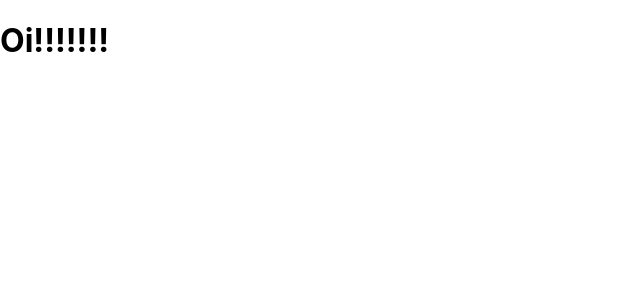
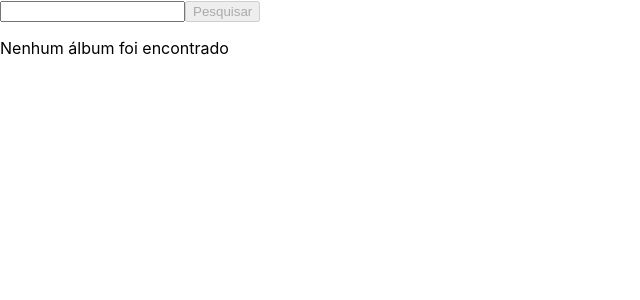
Before and after one commit to leandrojpcarvalho/Project-Trybe-Tunes-React, a React (Vite) app: page /search in a window 1280 px wide. Shown: the top 300 px of the page, without its empty margins (0-640 px from the left). Built offline with nearby package versions, Linux system fonts and the light colour scheme.

Commit message:
requisito 2

```diff
--- a/src/App.tsx
+++ b/src/App.tsx
@@ -9,6 +9,7 @@ function App() {
       <Route path="/" element={ <Login /> } />
       <Route path="/loading" element={ <Loading /> } />
       <Route path="/search" element={ <Search /> } />
+      <Route path="/album/:id" element={ <h2>Ops...</h2> } />
     </Routes>
   );
 }
--- /dev/null
+++ b/src/Components/Album.tsx
@@ -0,0 +1,24 @@
+import { NavLink } from 'react-router-dom';
+import { AlbumType } from '../types';
+
+function Album(props: AlbumType) {
+  const { artworkUrl100, collectionName, collectionId } = props;
+  return (
+    <section className="album">
+      <div className="backgroud">
+        <NavLink
+          to={ `/album/${collectionId}` }
+          data-testid={ `link-to-album-${collectionId}` }
+        >
+          <h3>{ collectionName }</h3>
+        </NavLink>
+        <img
+          src={ artworkUrl100 }
+          alt={ `foto do album ${collectionName}` }
+        />
+      </div>
+    </section>
+  );
+}
+
+export default Album;
--- /dev/null
+++ b/src/Components/InputButton.tsx
@@ -0,0 +1,38 @@
+type InputButtonType = {
+  type: string;
+  handleOnChange: (event: React.ChangeEvent<HTMLInputElement>) => void;
+  handleOnClick: (event: React.MouseEvent<HTMLButtonElement, MouseEvent>) => void;
+  isDisabled: boolean;
+  innerHTML: string;
+};
+
+function InputButton(props:InputButtonType) {
+  const { type, handleOnChange, handleOnClick, isDisabled, innerHTML } = props;
+  const obj = {
+    input: 'name',
+    button: 'submit',
+  };
+  if (type === 'search') {
+    obj.button = 'artist';
+    obj.input = 'artist';
+  }
+  return (
+    <form>
+      <input
+        type="text"
+        data-testid={ `${type}-${obj.input}-input` }
+        onChange={ (event) => handleOnChange(event) }
+      />
+      <button
+        data-testid={ `${type}-${obj.button}-button` }
+        disabled={ isDisabled }
+        type="submit"
+        onClick={ (event) => handleOnClick(event) }
+      >
+        {innerHTML}
+      </button>
+    </form>
+  );
+}
+
+export default InputButton;
--- a/src/pages/Login.tsx
+++ b/src/pages/Login.tsx
@@ -2,40 +2,45 @@ import { useNavigate } from 'react-router-dom';
 import { useState } from 'react';
 import { createUser } from '../services/userAPI';
 import Loading from './Loading';
+import InputButton from '../Components/InputButton';
+
+const INITIAL_STATE = {
+  name: '',
+  isLoading: false,
+  isDisabled: true,
+};
 
 function Login() {
-  const [name, setName] = useState('');
-  const [isLoading, setIsLoading] = useState(false);
+  const [objState, setObjState] = useState(INITIAL_STATE);
+
+  const { name, isDisabled, isLoading } = objState;
 
   const navigate = useNavigate();
 
-  const isDisabled = () => name.length < 3;
+  const handleOnChange = ({ target: { value } }: React.ChangeEvent<HTMLInputElement>) => {
+    setObjState((prevObj) => (
+      { ...prevObj,
+        name: value,
+        isDisabled: (value.length < 3),
+      }));
+  };
 
   const handleSubmit = async (event: React.MouseEvent<HTMLButtonElement, MouseEvent>) => {
     event.preventDefault();
-    setIsLoading(true);
+    setObjState({ ...objState, isLoading: true });
     const response = await createUser({ name });
     if (response === 'OK') {
       navigate('/search');
     }
   };
 
-  return isLoading ? (
-    <Loading />) : (
-      <form>
-        <input
-          type="text"
-          data-testid="login-name-input"
-          onChange={ (event) => setName(event.target.value) }
-        />
-        <button
-          data-testid="login-submit-button"
-          disabled={ isDisabled() }
-          type="submit"
-          onClick={ (event) => handleSubmit(event) }
-        >
-          Entrar
-        </button>
-      </form>);
+  return isLoading ? <Loading /> : (
+    <InputButton
+      type="login"
+      handleOnChange={ handleOnChange }
+      handleOnClick={ handleSubmit }
+      isDisabled={ isDisabled }
+      innerHTML="Login"
+    />);
 }
 export default Login;
--- a/src/pages/Search.tsx
+++ b/src/pages/Search.tsx
@@ -1,5 +1,78 @@
+import { useState } from 'react';
+import searchAlbumsAPI from '../services/searchAlbumsAPI';
+import { AlbumType } from '../types';
+import InputButton from '../Components/InputButton';
+import Loading from './Loading';
+import Album from '../Components/Album';
+
+type ObjState = {
+  name: string;
+  artistName: string;
+  isDisabled: boolean;
+  isLoading: boolean
+  objArtist: AlbumType[];
+};
+
+const INITIAL_STATE = {
+  name: '',
+  artistName: '',
+  isDisabled: true,
+  isLoading: false,
+  objArtist: [],
+};
+
 function Search() {
-  return <h1>Oi!!!!!!!</h1>;
+  const [stateControl, setStateControl] = useState<ObjState>(INITIAL_STATE);
+
+  const { objArtist, isDisabled, isLoading, name, artistName } = stateControl;
+
+  const handleOnChange = (event: React.ChangeEvent<HTMLInputElement>) => {
+    const tempNameArtist = event.target.value;
+    setStateControl((prevObj) => ({ ...prevObj,
+      name: tempNameArtist,
+      isDisabled: (tempNameArtist.length < 2),
+    }));
+  };
+
+  const handleSubmit = (event :React.MouseEvent<HTMLButtonElement, MouseEvent>) => {
+    event.preventDefault();
+    getArtist();
+  };
+
+  const getArtist = async () => {
+    setStateControl((prevObj) => ({ ...prevObj, isLoading: true }));
+    if (name !== '') {
+      const artist = await searchAlbumsAPI(name);
+      setStateControl((prevObj) => ({ ...prevObj,
+        artistName: name,
+        objArtist: artist,
+      }));
+      setStateControl((prevObj) => ({ ...prevObj, name: '', isLoading: false }));
+    }
+  };
+  return isLoading ? <Loading />
+    : (
+      <>
+        <InputButton
+          type="search"
+          handleOnChange={ handleOnChange }
+          handleOnClick={ handleSubmit }
+          isDisabled={ isDisabled }
+          innerHTML="Pesquisar"
+        />
+        { objArtist.length === 0 ? (
+          <p>
+            Nenhum álbum foi encontrado
+          </p>) : (
+            <section className="artist">
+              <h2>{ `Resultado de álbuns de: ${artistName}`}</h2>
+              <section className="albuns">
+                { objArtist
+                  .map((album) => <Album key={ album.collectionId } { ...album } />) }
+              </section>
+            </section>)}
+      </>
+    );
 }
 
 export default Search;
```
Also changed, not shown: src/pages/Layout.tsx (+4 -5 lines).
